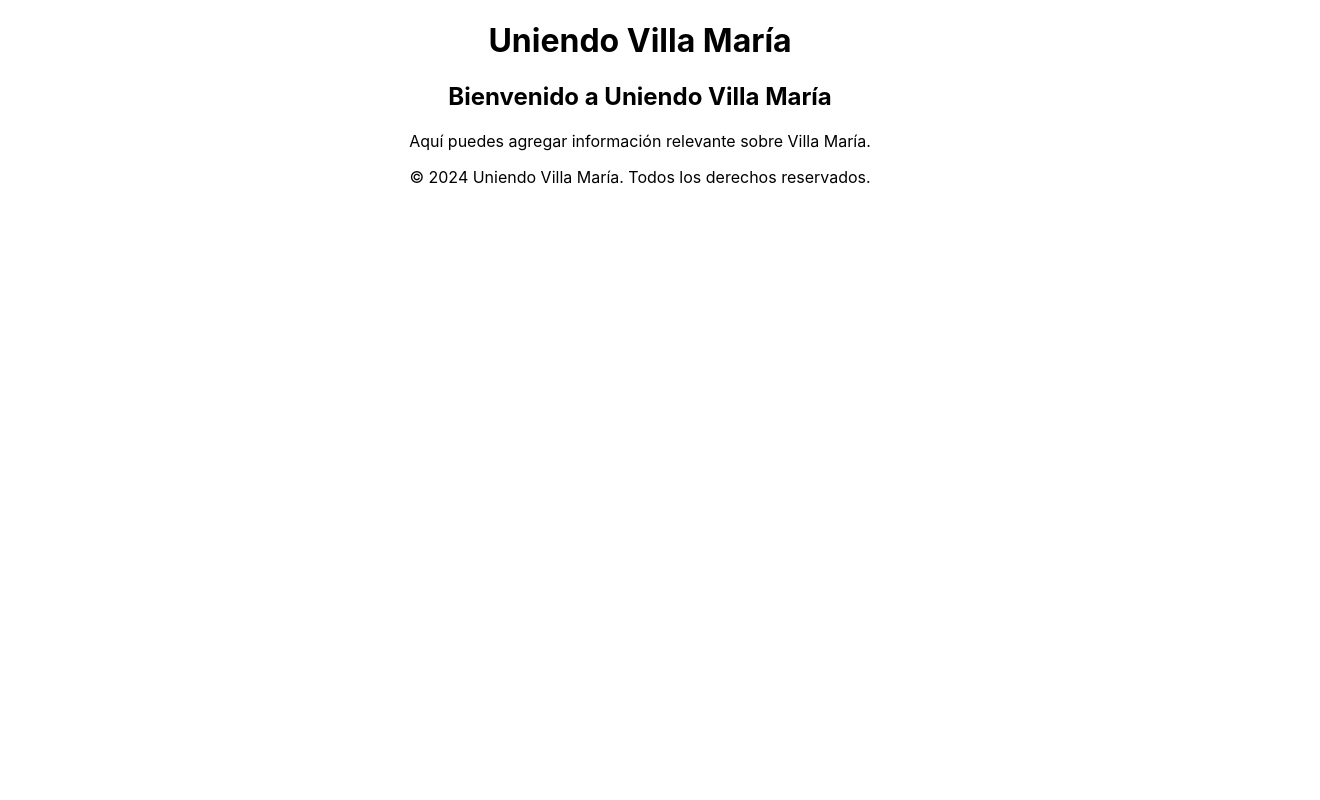
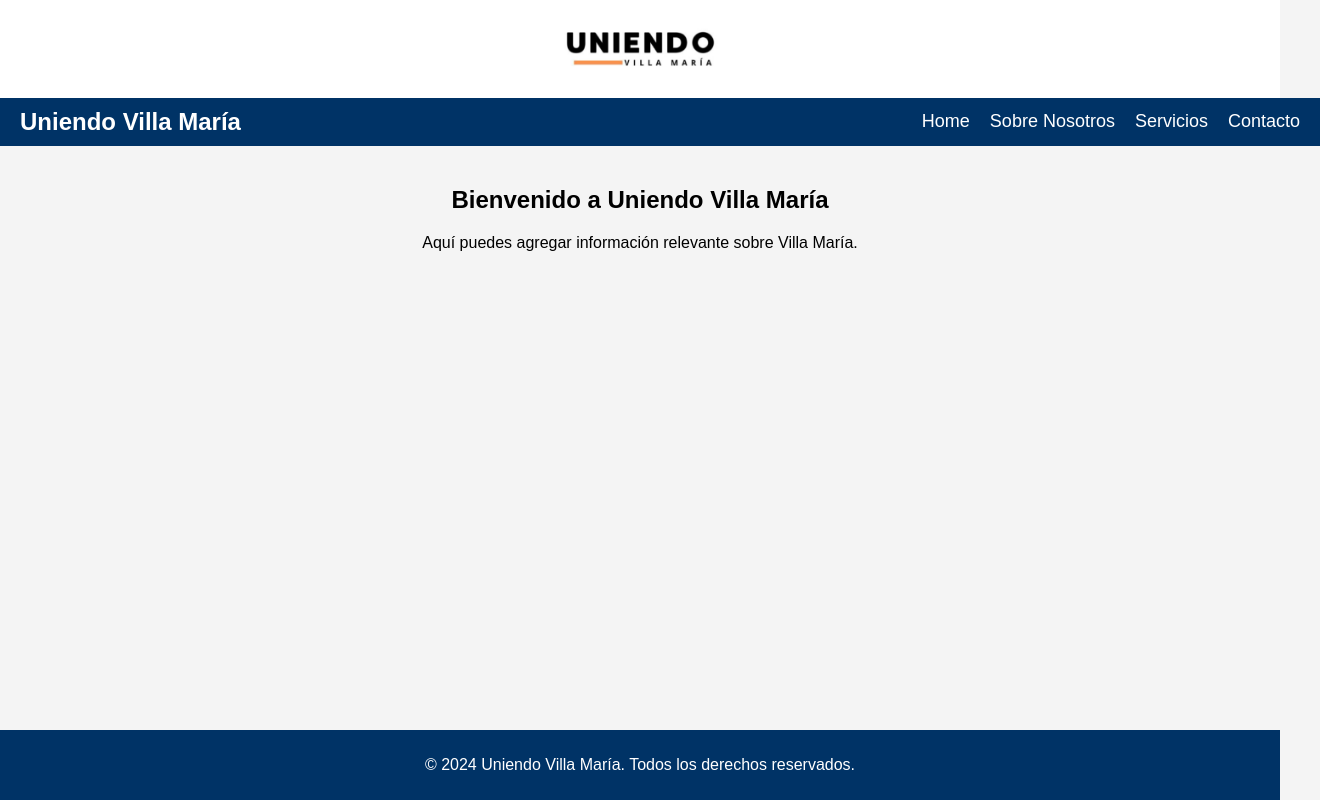
Before and after one commit to valentin9990Vergara/uniendovm, a React (Create React App) app: page / in a window 1280 px wide. Shown: the whole page, 1320 px wide, since content can reach past the window. Built offline with nearby package versions, Linux system fonts and the light colour scheme.

Commit message:
agregado del logo

```diff
--- a/src/App.js
+++ b/src/App.js
@@ -1,13 +1,13 @@
 import React from 'react';
-import Header from './components/Header';
+import Navbar from './components/Navbar';
 import MainContent from './components/MainContent';
 import Footer from './components/Footer';
-import './styles/App.css'; // Asegúrate de crear este archivo para tus estilos
+import './styles/App.css';
 
 const App = () => {
   return (
     <div className="App">
-      <Header />
+      <Navbar />
       <MainContent />
       <Footer />
     </div>
--- /dev/null
+++ b/src/components/Navbar.css
@@ -0,0 +1,102 @@
+/* Estilos para el contenedor del logo */
+.logo-container {
+    display: flex;
+    justify-content: center;
+    background-color: white; /* Fondo blanco para el logo */
+    padding: 20px 0; /* Ajusta el espacio para un mejor margen alrededor del logo */
+  }
+
+  .logo {
+    width: 180px; /* Aumenta el tamaño del logo */
+    height: auto;
+  }
+
+  /* Estilos generales del navbar */
+  .navbar-container {
+    text-align: center;
+    padding: 0;
+  }
+
+  .navbar {
+    display: flex;
+    justify-content: space-between;
+    align-items: center;
+    padding: 10px 20px;
+    background-color: #003366; /* Color de la barra de navegación */
+    color: white;
+    position: sticky;
+    top: 0;
+    width: 100%;
+    z-index: 1000;
+  }
+
+  .navbar-logo h1 {
+    margin: 0;
+    font-size: 24px;
+    font-weight: bold;
+    color: white;
+  }
+
+  .navbar-menu {
+    display: flex;
+    list-style: none;
+    margin: 0;
+    padding: 0;
+  }
+
+  .navbar-menu li {
+    margin-left: 20px;
+  }
+
+  .navbar-menu li a {
+    color: white;
+    text-decoration: none;
+    font-size: 18px;
+    transition: color 0.3s ease;
+  }
+
+  .navbar-menu li a:hover {
+    color: #00ccff;
+  }
+
+  /* Responsivo para pantallas pequeñas */
+  @media (max-width: 768px) {
+    .navbar-menu {
+      flex-direction: column;
+      display: none;
+      background-color: #003366;
+      width: 100%;
+      position: absolute;
+      top: 60px;
+      left: 0;
+    }
+
+    .navbar-menu.active {
+      display: flex;
+    }
+
+    .navbar-menu li {
+      margin: 10px 0;
+      text-align: center;
+    }
+  }
+
+  .navbar-toggle {
+    display: none;
+    flex-direction: column;
+    cursor: pointer;
+  }
+
+  .navbar-toggle div {
+    width: 25px;
+    height: 3px;
+    background-color: white;
+    margin: 4px 0;
+    transition: all 0.3s ease;
+  }
+
+  @media (max-width: 768px) {
+    .navbar-toggle {
+      display: flex;
+    }
+  }
--- /dev/null
+++ b/src/components/Navbar.js
@@ -0,0 +1,26 @@
+import React from 'react';
+import './Navbar.css';
+import logo from '../assets/uniendoVm.png'; // Importa el logo desde la carpeta de assets
+
+const Navbar = () => {
+  return (
+    <header className="navbar-container">
+      <div className="logo-container">
+        <img src={logo} alt="Logo Uniendo Villa María" className="logo" />
+      </div>
+      <nav className="navbar">
+        <div className="navbar-logo">
+          <h1>Uniendo Villa María</h1>
+        </div>
+        <ul className="navbar-menu">
+          <li><a href="#home">Home</a></li>
+          <li><a href="#about">Sobre Nosotros</a></li>
+          <li><a href="#services">Servicios</a></li>
+          <li><a href="#contact">Contacto</a></li>
+        </ul>
+      </nav>
+    </header>
+  );
+};
+
+export default Navbar;
--- a/src/styles/App.css
+++ b/src/styles/App.css
@@ -1,38 +1,24 @@
+body {
+  font-family: Arial, sans-serif;
+  margin: 0;
+  padding: 0;
+  background-color: #f4f4f4;
+}
+
 .App {
   text-align: center;
 }
 
-.App-logo {
-  height: 40vmin;
-  pointer-events: none;
+main {
+  padding: 20px;
 }
 
-@media (prefers-reduced-motion: no-preference) {
-  .App-logo {
-    animation: App-logo-spin infinite 20s linear;
-  }
+footer {
+  background: #003366;
+  color: white;
+  text-align: center;
+  padding: 10px 0;
+  position: fixed;
+  bottom: 0;
+  width: 100%;
 }
-
-.App-header {
-  background-color: #282c34;
-  min-height: 100vh;
-  display: flex;
-  flex-direction: column;
-  align-items: center;
-  justify-content: center;
-  font-size: calc(10px + 2vmin);
-  color: white;
-}
-
-.App-link {
-  color: #61dafb;
-}
-
-@keyframes App-logo-spin {
-  from {
-    transform: rotate(0deg);
-  }
-  to {
-    transform: rotate(360deg);
-  }
-}
```
Also changed, not shown: src/assets/uniendoVm.png (added).
